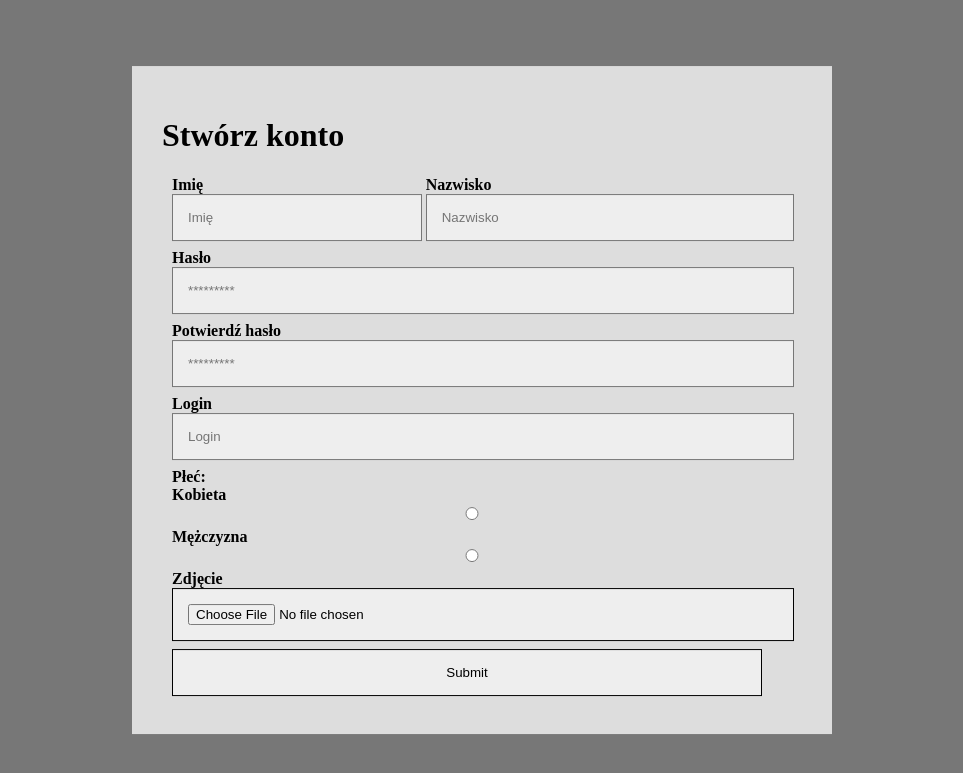
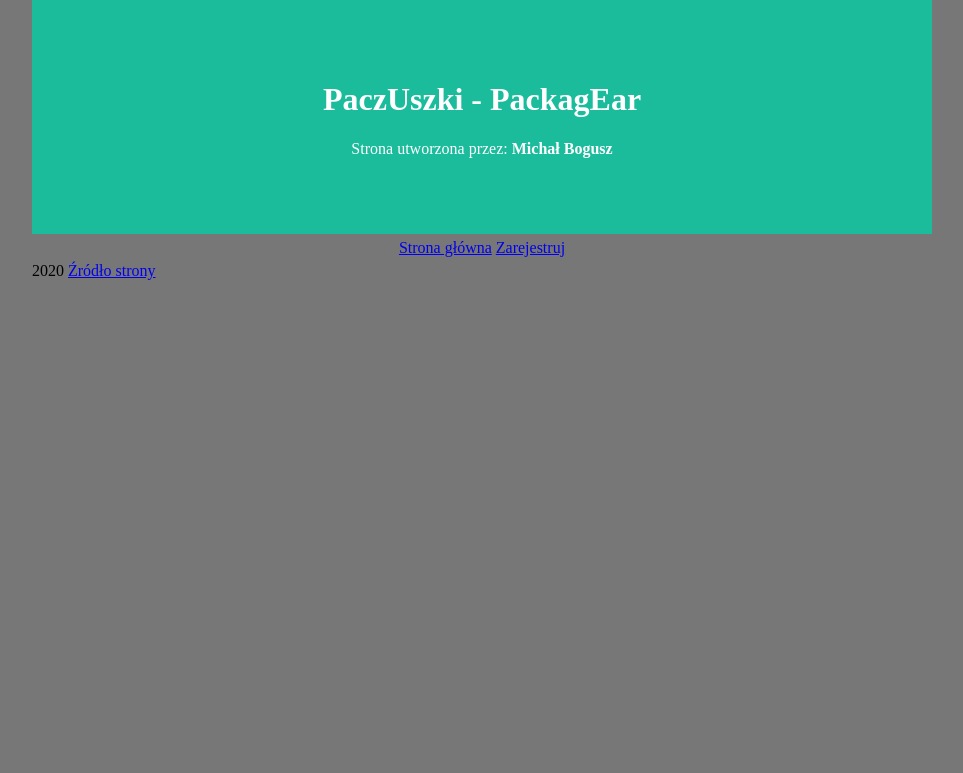
Before and after one commit to michalbogusz23/PackageEar, a Flask app: page / in a window 1280 px wide. Shown: the top 773 px of the page, without its empty margins (158-1121 px from the left). Run offline with Flask 2, Linux system fonts and the light colour scheme.

Commit message:
added base html template using jinja

```diff
--- a/app.py
+++ b/app.py
@@ -2,9 +2,12 @@ from flask import Flask, render_template
 app = Flask(__name__)
 app.debug = False
 
+@app.route('/sender/sign-up')
+def signUpUser():
+    return render_template("register_form.html")
+
 @app.route('/')
 def index():
     return render_template("index.html")
-
 if __name__ == '__main__':
     app.run(host="0.0.0.0", port=5000)
--- a/static/style.css
+++ b/static/style.css
@@ -1,17 +1,28 @@
 body {
     background-color: #777777;
+    width: 900px;
+    margin: 0 auto;
 }
 
 form {
     background-color: #dddddd;
-    position: fixed; /* or absolute */
-    top: 50%;
-    left: 50%;
-    width: 50%;
-    transform: translate(-50%, -50%);
+    margin: 10px;
     padding: 30px;
 }
-
+.header {
+    padding: 60px;
+    text-align: center;
+    background: #1abc9c;
+    color: white;
+}
+.navbar {
+    text-align: center;
+    padding: 5px
+}
+.footer {
+    padding: 5px
+    text-align: center;
+}
 input {
     background-color: #eeeeee;
     padding: 15px;
--- /dev/null
+++ b/templates/base.html
@@ -0,0 +1,28 @@
+
+<!DOCTYPE html>
+<html lang="pl">
+<meta charset="utf-8">
+<link rel="stylesheet" type="text/css" href="/static/style.css">
+<body>
+
+<div class="header">
+  <h1>PaczUszki - PackagEar</h1>
+  <p>Strona utworzona przez: <b>Michał Bogusz</b></p>
+</div>
+
+<div class="navbar">
+  <a href="/" class="active">Strona główna</a>
+  <a href="/sender/sign-up">Zarejestruj</a>
+</div>
+
+<div id="wrap">
+    {% block content %}{% endblock %}
+</div>
+
+<div class="footer">
+  2020 <a href="https://github.com/michalbogusz23/PackageEar">Źródło strony</a>
+</div>
+
+</body>
+<script type="text/javascript" src="/static/validation.js"></script>
+</html>
--- a/templates/index.html
+++ b/templates/index.html
@@ -1,57 +1,3 @@
-<!DOCTYPE html>
-<html lang="pl">
-<meta charset="utf-8">
-<link rel="stylesheet" type="text/css" href="/static/style.css">
-
-
-<body>
-<form method="POST" action="https://pi.iem.pw.edu.pl/register" enctype="multipart/form-data" onsubmit = "event.preventDefault(); validateMyForm();">
-    <h1>Stwórz konto</h1>
-    <div class="content">
-    <div class="left">
-        <label> Imię
-            <input type="text" name="firstname" id="firstname" class="name" placeholder="Imię"/>
-            <span class="error" aria-live="polite"></span>
-        </label>
-    </div>
-    <div class="right">
-        <label> Nazwisko
-            <input type="text" name="lastname" id="lastname" class="name" placeholder="Nazwisko"/>
-            <span class="error" aria-live="polite"></span>
-        </label>
-    </div>
-    <div class="clear">
-        <label>Hasło
-            <input type="password" name="password" id="password" placeholder="*********"/>
-            <span class="error" aria-live="polite"></span>
-        </label>
-        <label>Potwierdź hasło
-            <input type="password" name="passwordCheck" id="passwordCheck" placeholder="*********"/>
-            <span class="error" aria-live="polite"></span>
-        </label>
-        <label> Login
-            <input type="text" name="login" id="login" placeholder="Login"/>
-            <span class="error" aria-live="polite"></span>
-            <span class="error" id="userExistError" aria-live="polite"></span>
-        </label>
-        <label>Płeć:<br></label>
-        <label>Kobieta
-            <input type="radio" class="valid" name="sex" value="K" id="female" required>
-        </label>
-        <label>Mężczyzna
-            <input type="radio" class="valid" name="sex" value="M" id="male">
-        </label>
-
-        <label> Zdjęcie
-            <input type="file" name="photo" class="valid" required/>
-        </label>
-
-        <input type="submit" class="valid" id="submit">
-        <span class="error" aria-live="polite"></span>
-
-    </div>
-    </div>
-</form>
-</body>
-</html>
-<script type="text/javascript" src="/static/validation.js"></script>
+{% extends "base.html" %}
+{% block content %}
+{% endblock %}
```
Also changed, not shown: templates/register_form.html (added, +51 -0 lines).
